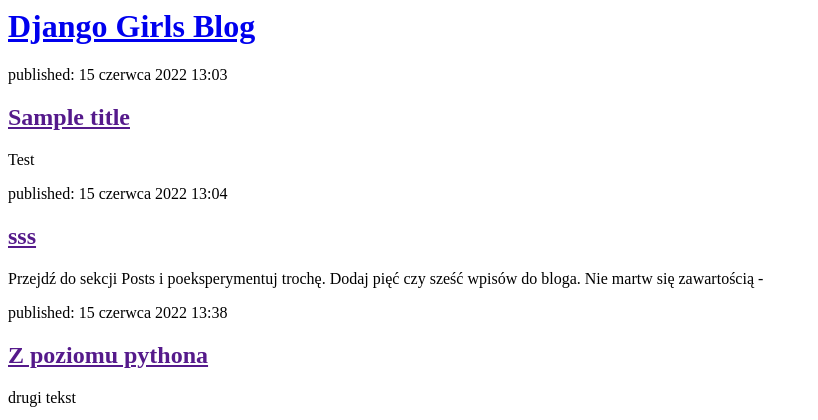
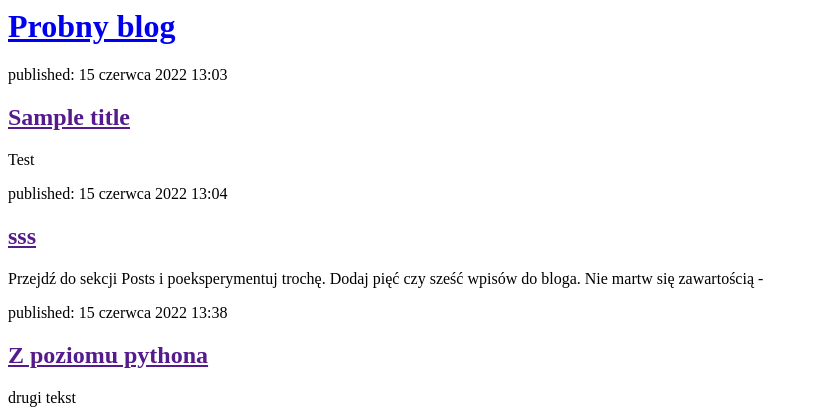
Before and after one commit to TomekSkubi/my-first-blog, a Django app: page / in a window 1280 px wide. Shown: the top 420 px of the page, without its empty margins (0-818 px from the left). Run offline with Django 4.2, Linux system fonts and the light colour scheme; data comes from the database, SQL or seed files in the repository.

Commit message:
uda sieee

```diff
--- a/blog/templates/blog/post_list.html
+++ b/blog/templates/blog/post_list.html
@@ -4,7 +4,7 @@
     </head>
     <body>
 <div>
-    <h1><a href="/">Django Girls Blog</a></h1>
+    <h1><a href="/">Probny blog</a></h1>
 </div>
 
 {% for post in posts %}
```
